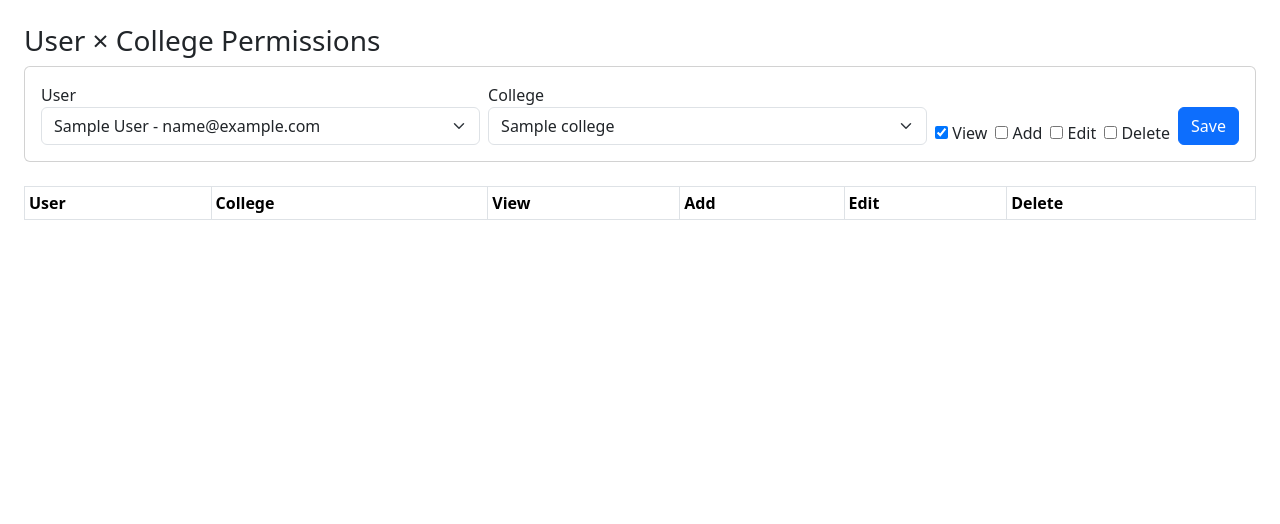
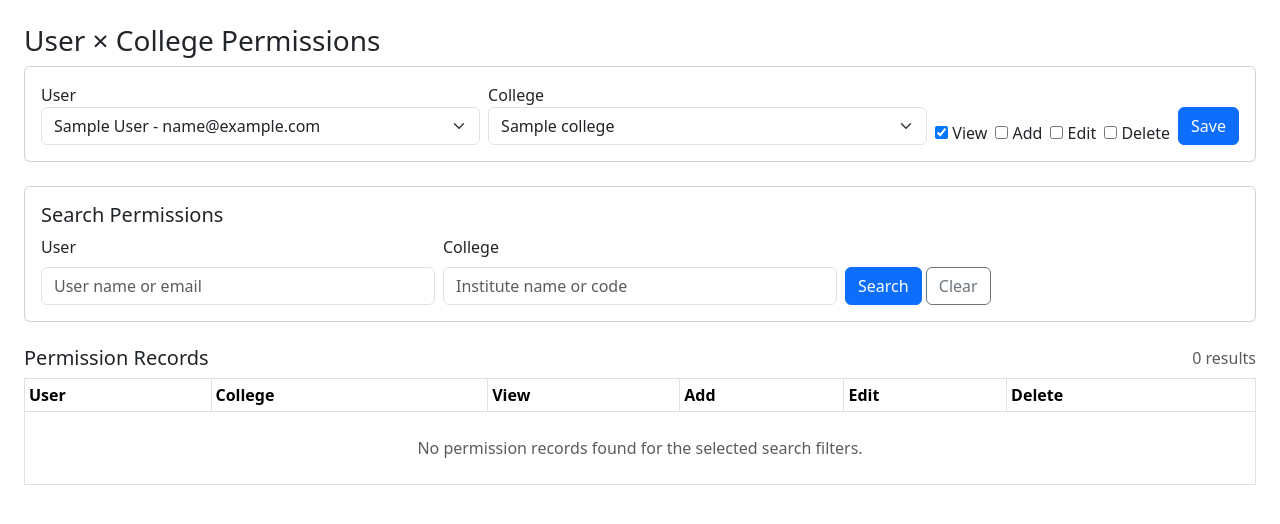
Before and after one commit to kaushikwonders/iti_web_app, a Flask app: page /admin/permissions in a window 1280 px wide. Shown: the part 56-580 px from the top of the page. Run offline with Flask 3, Linux system fonts and the light colour scheme; a user stored in the database is signed in; tables that the repository leaves empty hold one stand-in row (values such as "Sample post"); lists and menus that the app fills with data are empty.

Commit message:
Add permission search form and results state

```diff
--- a/app/templates/admin/permissions.html
+++ b/app/templates/admin/permissions.html
@@ -1,6 +1,8 @@
 {% extends 'base.html' %}
 {% block content %}
+
 <h3>User × College Permissions</h3>
+
 <form method="post" class="card card-body mb-4">
   <div class="row g-2 align-items-end">
     <div class="col">
@@ -13,19 +15,124 @@
             </option>
           {% endfor %}
         {% else %}
-      <option value="">No active enrolment/placement users found</option>
+          <option value="">
+            No active enrolment/placement users found
+          </option>
         {% endif %}
       </select>
     </div>
-    <div class="col"><label>College</label><select name="college_id" class="form-select">{% for c in colleges %}<option value="{{ c.id }}">{{ c.institute_name }}</option>{% endfor %}</select></div>
-    <div class="col-auto"><label><input type="checkbox" name="can_view" checked> View</label></div>
-    <div class="col-auto"><label><input type="checkbox" name="can_add"> Add</label></div>
-    <div class="col-auto"><label><input type="checkbox" name="can_edit"> Edit</label></div>
-    <div class="col-auto"><label><input type="checkbox" name="can_delete"> Delete</label></div>
-    <div class="col-auto"><button class="btn btn-primary">Save</button></div>
+
+    <div class="col">
+      <label>College</label>
+      <select name="college_id" class="form-select" required>
+        {% for c in colleges %}
+          <option value="{{ c.id }}">{{ c.institute_name }}</option>
+        {% endfor %}
+      </select>
+    </div>
+
+    <div class="col-auto">
+      <label>
+        <input type="checkbox" name="can_view" checked> View
+      </label>
+    </div>
+
+    <div class="col-auto">
+      <label>
+        <input type="checkbox" name="can_add"> Add
+      </label>
+    </div>
+
+    <div class="col-auto">
+      <label>
+        <input type="checkbox" name="can_edit"> Edit
+      </label>
+    </div>
+
+    <div class="col-auto">
+      <label>
+        <input type="checkbox" name="can_delete"> Delete
+      </label>
+    </div>
+
+    <div class="col-auto">
+      <button class="btn btn-primary">Save</button>
+    </div>
   </div>
 </form>
-<table class="table table-bordered table-sm"><thead><tr><th>User</th><th>College</th><th>View</th><th>Add</th><th>Edit</th><th>Delete</th></tr></thead><tbody>
-{% for p in perms %}<tr><td>{{ p.user.full_name }}</td><td>{{ p.college.institute_name }}</td><td>{{ p.can_view }}</td><td>{{ p.can_add }}</td><td>{{ p.can_edit }}</td><td>{{ p.can_delete }}</td></tr>{% endfor %}
-</tbody></table>
+
+<form method="get" action="{{ url_for('admin.permissions') }}"
+      class="card card-body mb-4">
+  <h5 class="card-title">Search Permissions</h5>
+
+  <div class="row g-2 align-items-end">
+    <div class="col-md-4">
+      <label for="search_user" class="form-label">User</label>
+      <input type="text"
+             id="search_user"
+             name="user"
+             class="form-control"
+             value="{{ search_filters.user }}"
+             placeholder="User name or email">
+    </div>
+
+    <div class="col-md-4">
+      <label for="search_college" class="form-label">College</label>
+      <input type="text"
+             id="search_college"
+             name="college"
+             class="form-control"
+             value="{{ search_filters.college }}"
+             placeholder="Institute name or code">
+    </div>
+
+    <div class="col-md-4">
+      <button type="submit" class="btn btn-primary">Search</button>
+      <a href="{{ url_for('admin.permissions') }}"
+         class="btn btn-outline-secondary">
+        Clear
+      </a>
+    </div>
+  </div>
+</form>
+
+<div class="d-flex justify-content-between align-items-center mb-2">
+  <h5 class="mb-0">Permission Records</h5>
+  <span class="text-muted">
+    {{ perms|length }} result{% if perms|length != 1 %}s{% endif %}
+  </span>
+</div>
+
+<table class="table table-bordered table-sm">
+  <thead>
+    <tr>
+      <th>User</th>
+      <th>College</th>
+      <th>View</th>
+      <th>Add</th>
+      <th>Edit</th>
+      <th>Delete</th>
+    </tr>
+  </thead>
+
+  <tbody>
+    {% for p in perms %}
+      <tr>
+        <td>{{ p.user.full_name }}</td>
+        <td>{{ p.college.institute_name }}</td>
+        <td>{{ p.can_view }}</td>
+        <td>{{ p.can_add }}</td>
+        <td>{{ p.can_edit }}</td>
+        <td>{{ p.can_delete }}</td>
+      </tr>
+    {% else %}
+      <tr>
+        <td colspan="6" class="text-center text-muted py-4">
+          No permission records found for the selected search filters.
+        </td>
+      </tr>
+    {% endfor %}
+  </tbody>
+</table>
+
 {% endblock %}
```
Lines whose indentation alone changed are shown as unchanged.
